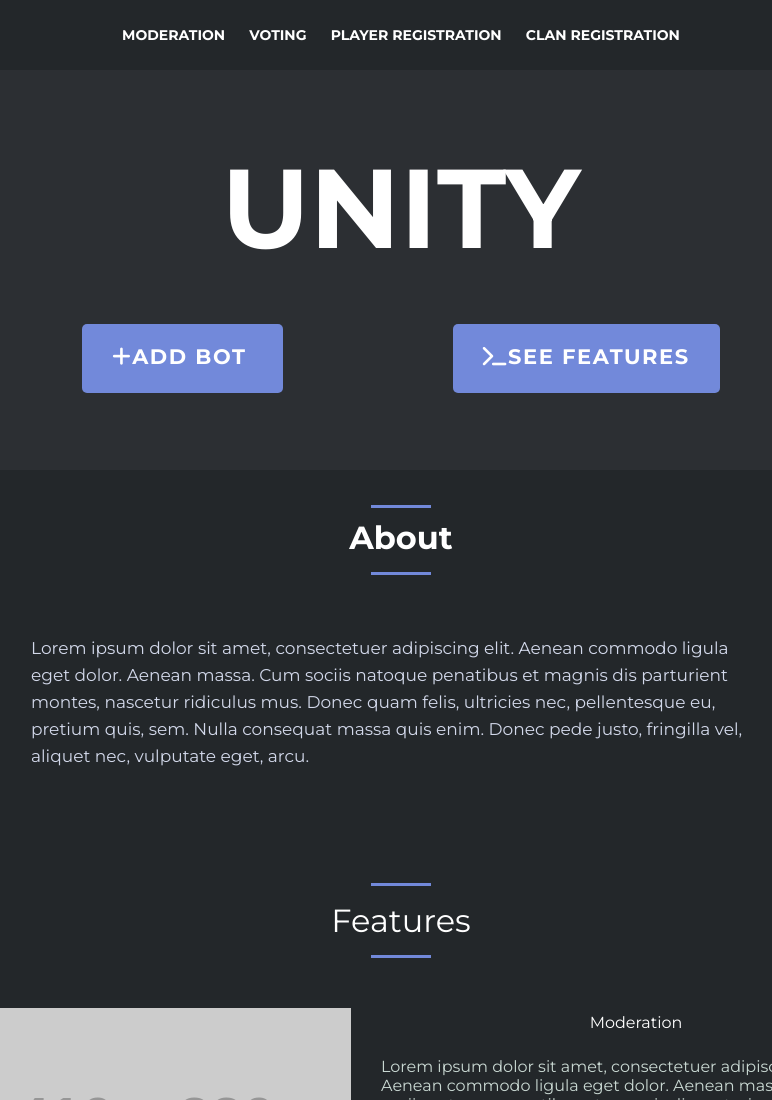
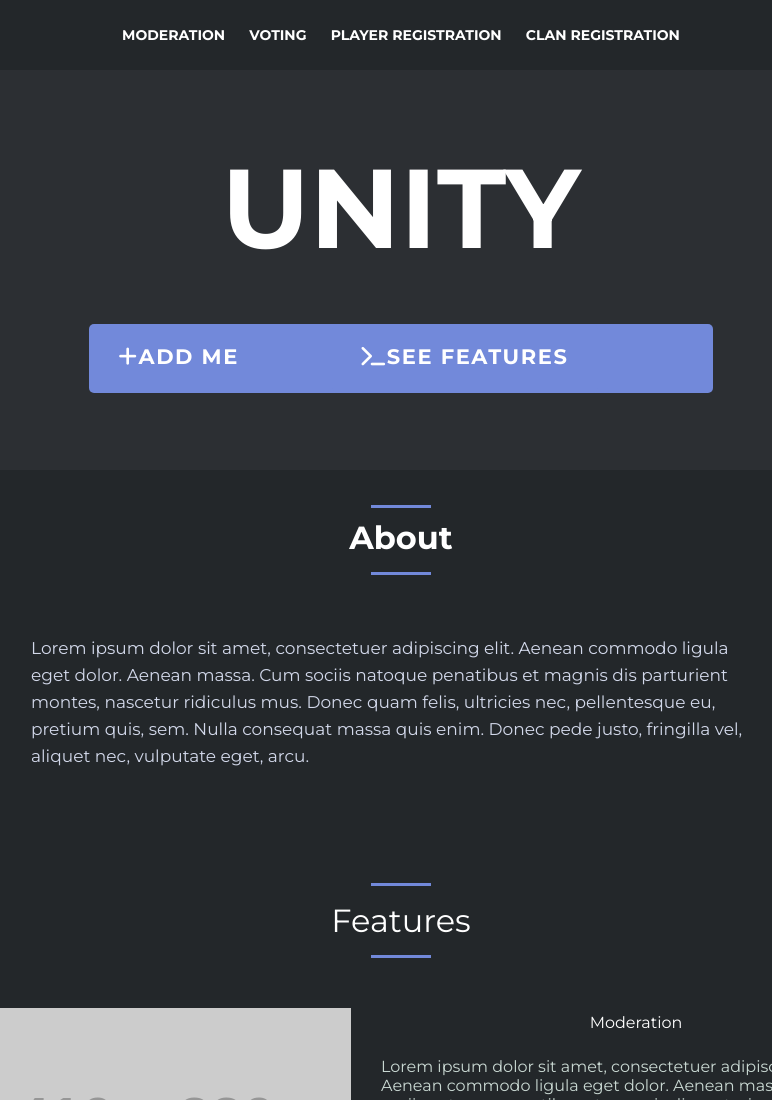
Before and after one commit to UnityB/UnityB.github.io, a plain HTML site: page root/index.html in a window 1280 px wide. Shown: the top 1100 px of the page, without its empty margins (239-1011 px from the left). Drawn offline with Linux system fonts and the light colour scheme; placeholder pictures from the web are drawn by us.

Commit message:
Update index.html

```diff
--- a/root/index.html
+++ b/root/index.html
@@ -26,8 +26,7 @@
 	<section class="intro container">
 		<h1>UNITY</h1>
 		<div class="btn">
-			<a href="#"><i class="fas fa-plus"></i>ADD BOT</a>
-		</div>
+			<a href="#"><i class="fas fa-plus"></i>ADD ME
 		<div class="btn">
 			<a href="#"><i class="fas fa-terminal"></i>See features</a>
 		</div>
```
